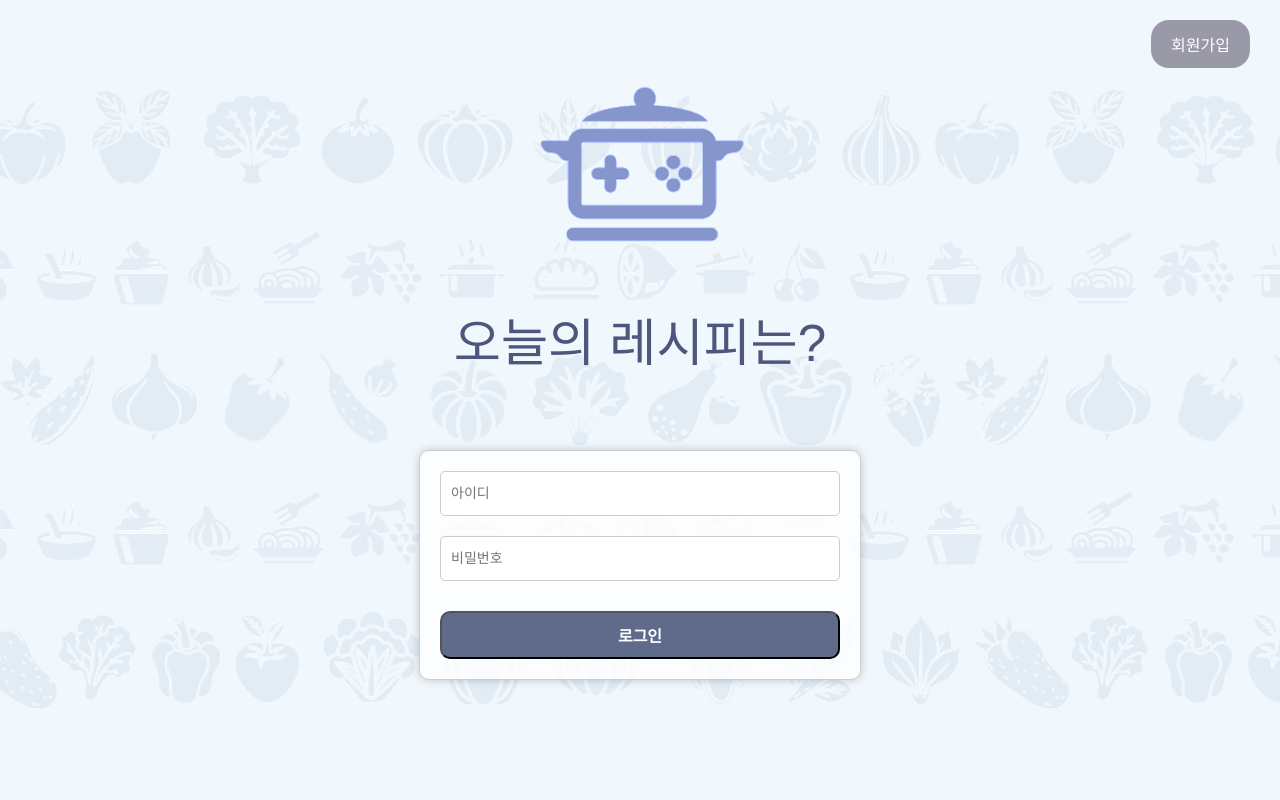
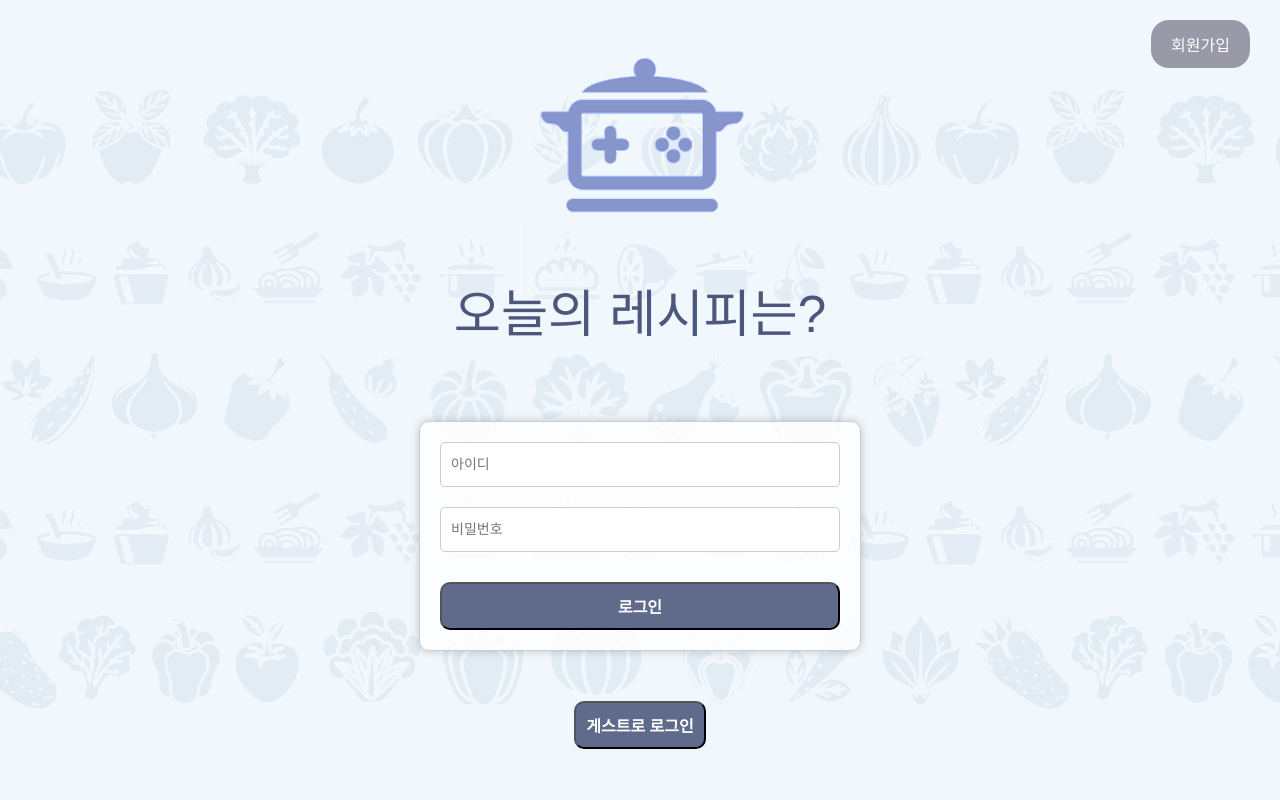
Before and after one commit to Nicholas-Olsen/Todays-Best-Recipe, a Django app: template mysite/blog/templates/blog/home.html in a window 1280 px wide. Run offline with Django 5.2, Linux system fonts and the light colour scheme; the template is opened without the code that fills it, so the values that code supplies are empty; some web fonts are replaced.

Commit message:
Update home.html

```diff
--- a/mysite/blog/templates/blog/home.html
+++ b/mysite/blog/templates/blog/home.html
@@ -59,6 +59,10 @@
             <button type="submit" class="login-btn">로그인</button>
         </div>
     </form>
+    <form action="{% url 'guest_login' %}" method="POST">
+        {% csrf_token %}
+        <button type="submit" class="login-btn">게스트로 로그인</button>
+    </form>
 
     <div class="container">
         <div class="belt belt1"></div>
```
